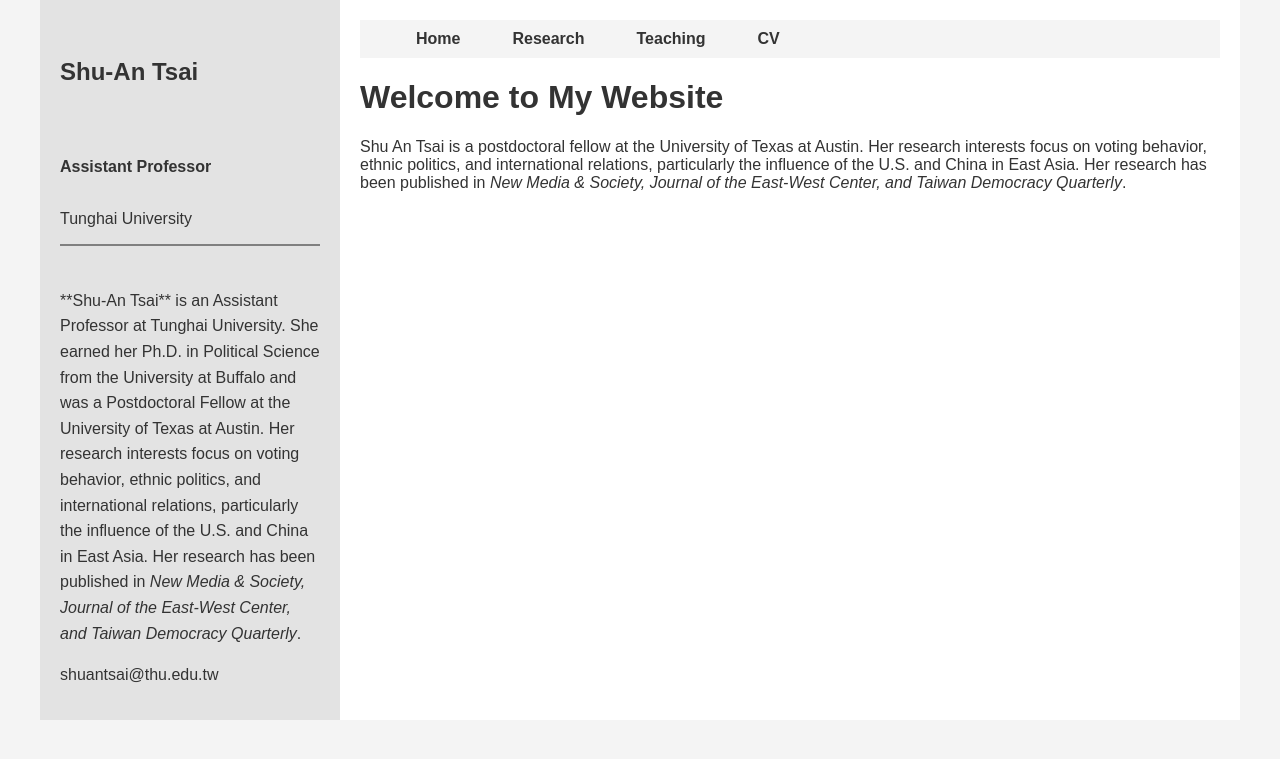
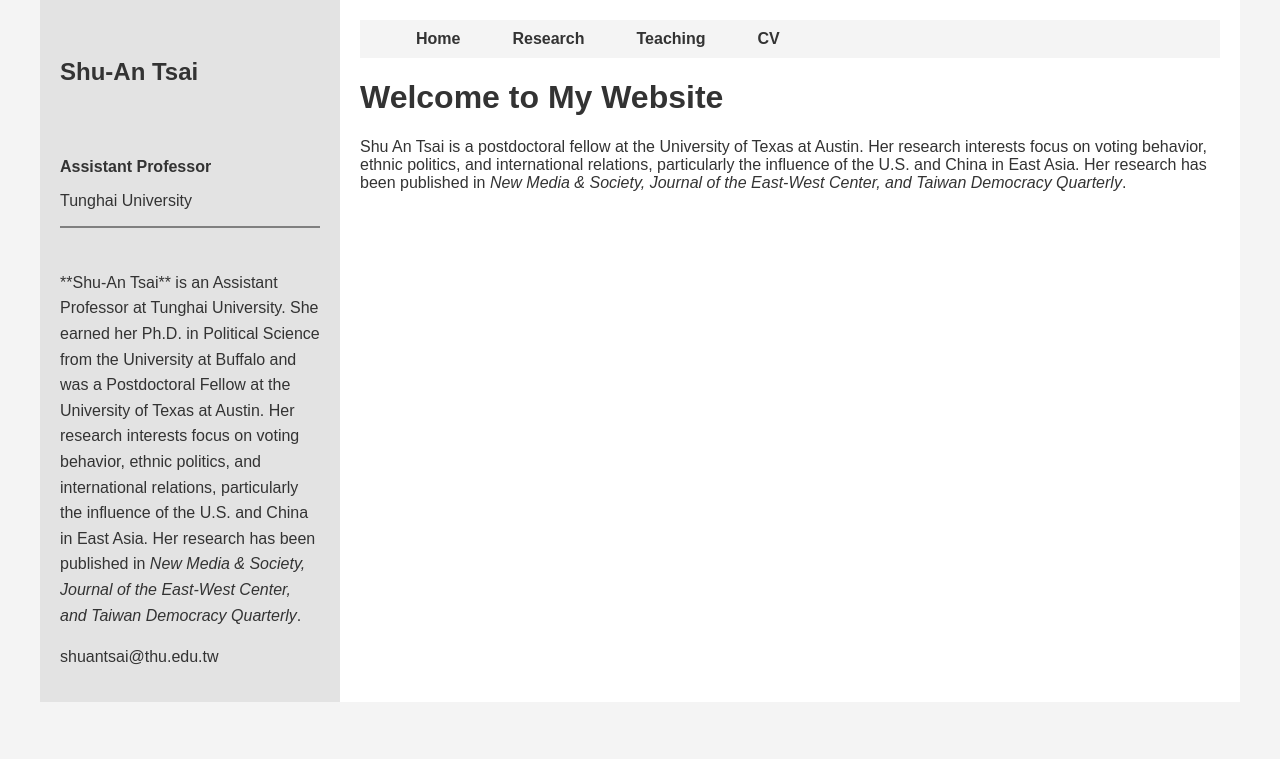
Before and after one commit to shuantsai/shuantsai.github.io, a Jekyll site: the page built from index.md, in a window 1280 px wide. Shown: the top 759 px of the page. Built offline with Jekyll 4.4.1, drawn with Linux system fonts in a browser that asks for light colours; a script that is not in the unit is left out.

Commit message:
Update sidebar.html

```diff
--- a/_includes/sidebar.html
+++ b/_includes/sidebar.html
@@ -5,9 +5,7 @@
   <br>
   <!-- Location Section -->
   <p><strong>Assistant Professor</strong>
-    <br>
-    <p style="white-space: pre-line;">
-      Tunghai University</p>
+  <p style="white-space: pre-line;">Tunghai University</p>
 
     <!-- Grey Line Separator -->
     <hr style="border: 1px solid grey;">
```
